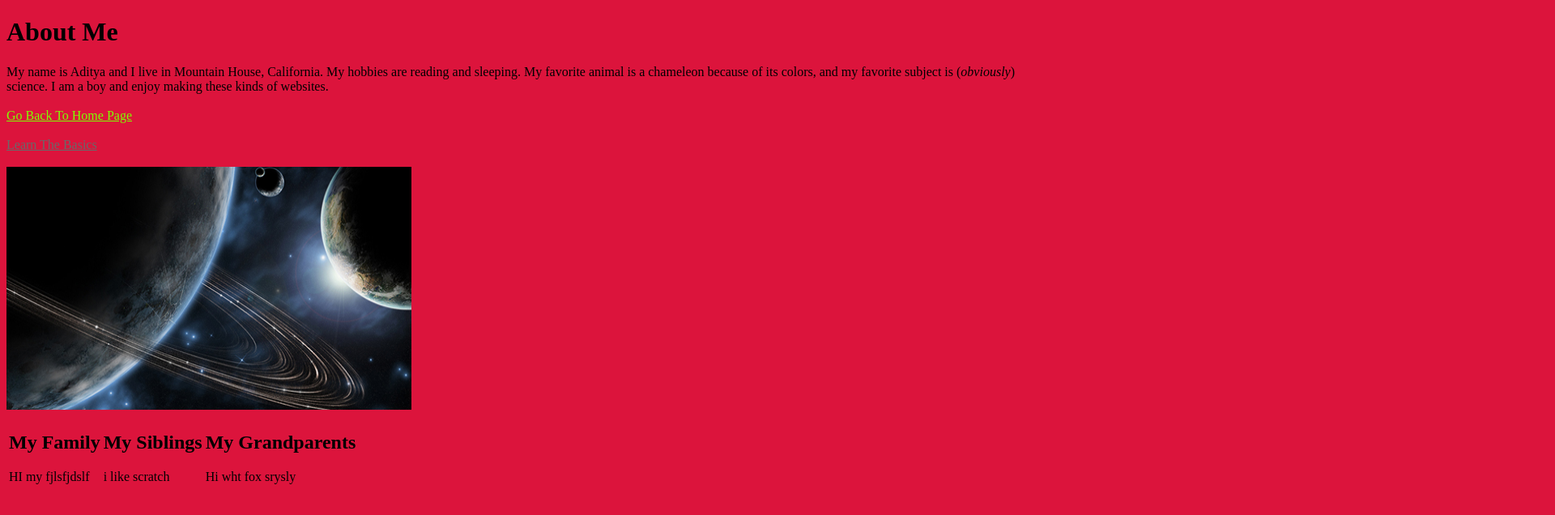
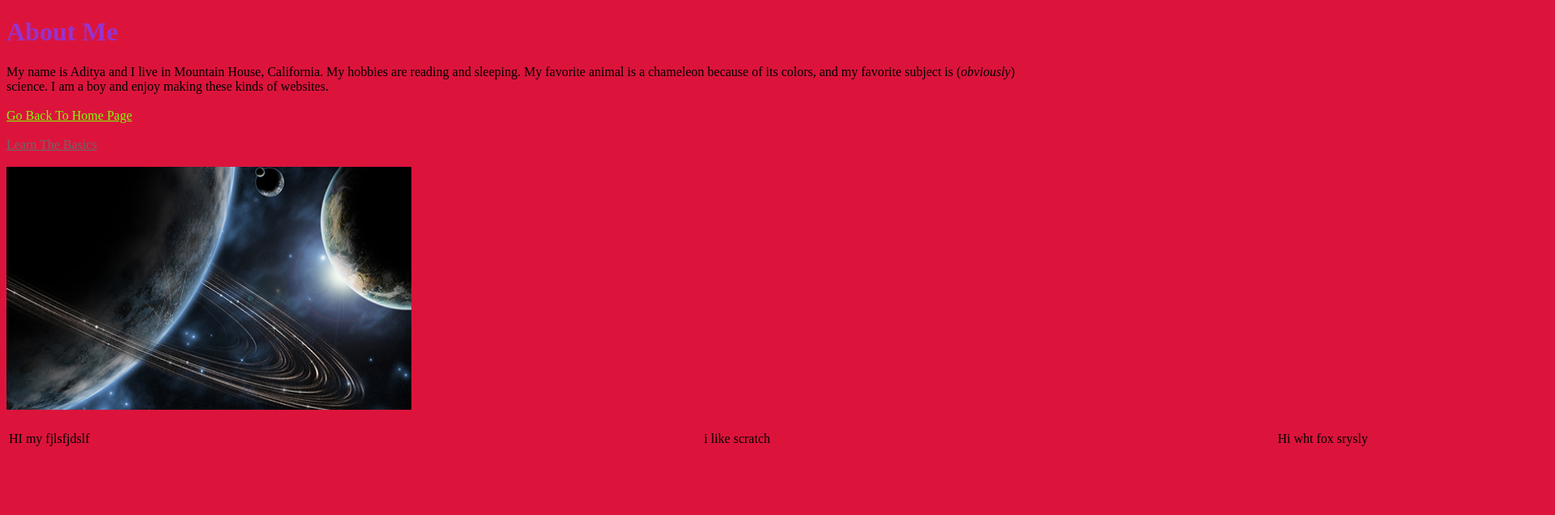
Before and after one commit to starexplosion/starexplosion.github.io, a plain HTML site: page about me.html in a window 1280 px wide. Shown: the top 636 px of the page at 81% size, 1920 px wide, since content can reach past the window. Drawn offline with Linux system fonts and the light colour scheme.

Commit message:
Better updates.

```diff
--- a/about me.html
+++ b/about me.html
@@ -3,7 +3,7 @@
      <head>
          <title>Me ME Me</title>
      </head>
-     <h1>About Me</h1>
+     <h1 style="color:darkorchid">About Me</h1>
      <body style="background-color:crimson"> My name is Aditya and I live in Mountain House, California. My hobbies are reading and sleeping. My favorite animal is a chameleon because of its colors, and my favorite subject is (<i>obviously</i>) science. I am a boy and enjoy making these kinds of websites.
      <br>
      <br>
@@ -14,11 +14,11 @@
      <br>
      <br>
      <img src="look its monny the crab.jpg" height="300px" width="500px">
-     <table>
+     <table style="width: 200%">
          <tr>
-             <td><h2>My Family</h2> HI my fjlsfjdslf</td>
-             <td><h2>My Siblings</h2> i like scratch</td>
-             <td><h2>My Grandparents</h2> Hi wht fox srysly</td>
+             <td><h2 style="color:darkslategray" Family></h2> HI my fjlsfjdslf</td>
+             <td><h2 style="color:darkslategray"My Siblings></h2> i like scratch</td>
+             <td><h2 style="color:darkslategray"My Grandparents></h2> Hi wht fox srysly</td>
          </tr>
      </table>
      </body>
```
Also changed, not shown: the amazing space.html (+1 -1 lines).
